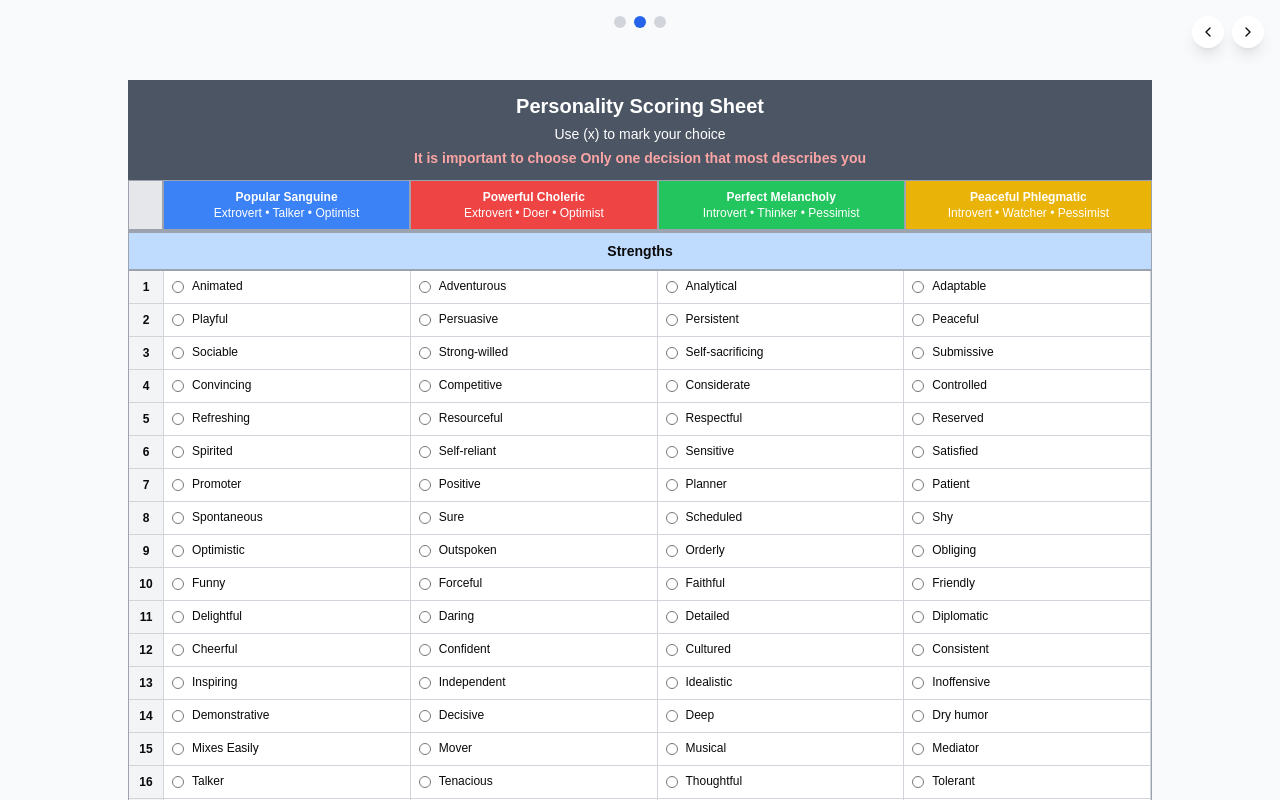
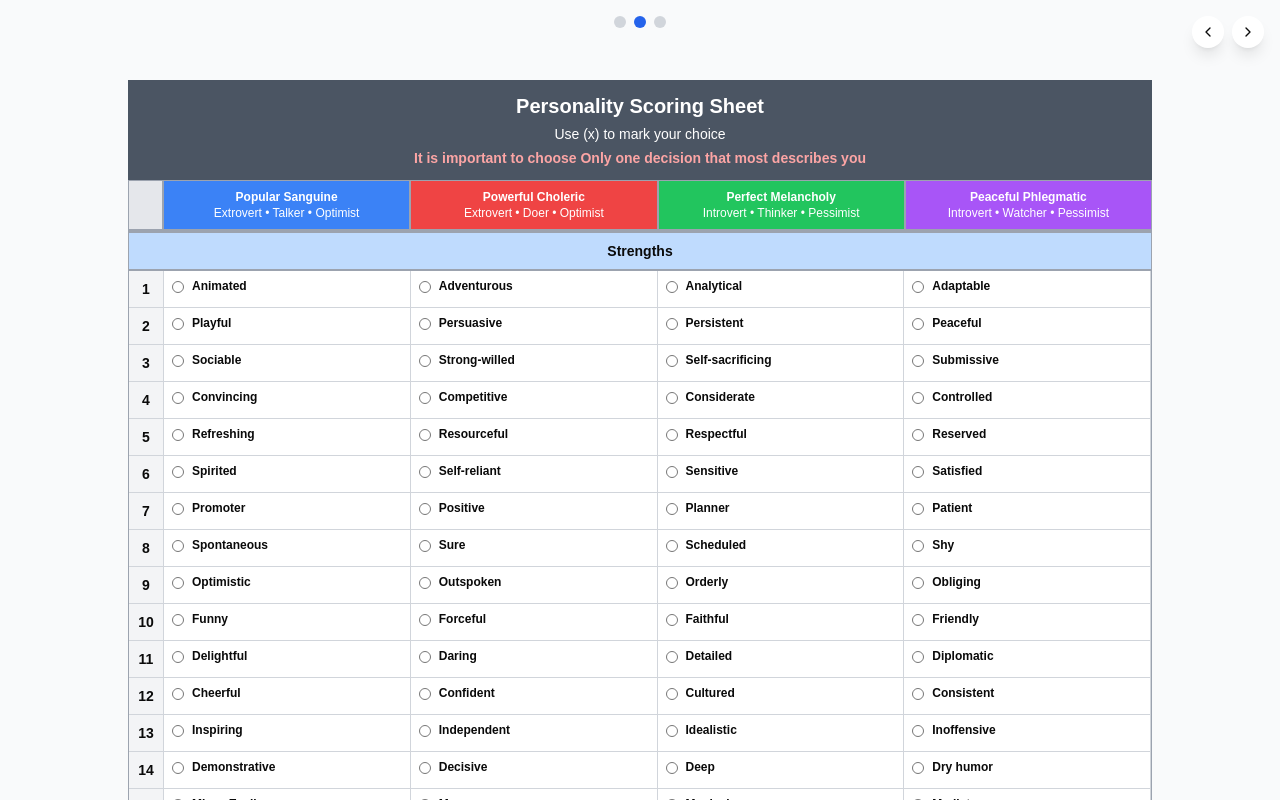
Before and after one commit to Thequam/Mobil-Phone--personality-plus-app, a Next.js app: page / in a window 1280 px wide. Built offline with nearby package versions, Linux system fonts and the light colour scheme.

Commit message:
style: enhance readability on assessment page
Increase row number font size and bold trait descriptions.

Co-authored-by: Kwame <26202878+Thequam@users.noreply.github.com>

```diff
--- a/app/page.tsx
+++ b/app/page.tsx
@@ -846,7 +846,7 @@ export default function PersonalityPlusApp() {
         <div className="grid grid-cols-1 lg:grid-cols-2 gap-4 sm:gap-8 items-center">
           {/* Radar Chart */}
           <div className="flex flex-col items-center">
-            <h4 className="text-sm sm:text-base font-semibold mb-3 sm:mb-4 text-gray-700">Radar View</h4>
+            <h4 className="text-sm sm:text-base font-semibold mb-1 sm:mb-2 text-gray-700">Radar View</h4>
             <div className="relative flex justify-center px-12 py-8">
               <svg width="240" height="240" viewBox="0 0 200 200" className="mb-3 sm:mb-4 sm:w-[270px] sm:h-[270px]">
                 {/* Grid lines */}
@@ -938,7 +938,7 @@ export default function PersonalityPlusApp() {
 
           {/* Vertical Bar Chart */}
           <div className="flex flex-col items-center">
-            <h4 className="text-sm sm:text-base font-semibold mb-3 sm:mb-4 text-gray-700">Bar Chart View</h4>
+            <h4 className="text-sm sm:text-base font-semibold mb-1 sm:mb-2 text-gray-700">Bar Chart View</h4>
             <div className="w-full max-w-xs sm:max-w-sm flex justify-center">
               <svg width="100%" height="250" viewBox="0 0 280 250" className="mb-3 sm:mb-4 sm:h-[300px]">
                 {/* Grid lines */}
@@ -1018,10 +1018,10 @@ export default function PersonalityPlusApp() {
                 style={{ backgroundColor: temperamentColors[temperament as keyof typeof temperamentColors] }}
               />
               <div className="flex flex-col min-w-0">
-                <div className="text-[8px] sm:text-[10px] font-medium leading-tight truncate">
+                <div className="text-[6px] sm:text-[8px] font-medium leading-tight truncate">
                   {temperamentNames[temperament as keyof typeof temperamentNames]}
                 </div>
-                <div className="text-xs sm:text-sm font-bold text-center">{score}</div>
+                <div className="text-[10px] sm:text-xs font-bold text-center">{score}</div>
               </div>
             </div>
           ))}
@@ -1102,26 +1102,38 @@ export default function PersonalityPlusApp() {
               style={{ gridTemplateColumns: "35px 0.9fr 0.9fr 0.9fr 0.9fr" }}
             >
               <div className="bg-gray-200 border border-gray-400 p-1 sm:p-2 text-center font-bold text-[8px] sm:text-sm"></div>
-              <div className="bg-blue-500 text-white border border-gray-400 p-1 sm:p-2 text-center font-bold text-[8px] sm:text-xs">
+              <div
+                className="text-white border border-gray-400 p-1 sm:p-2 text-center font-bold text-[8px] sm:text-xs"
+                style={{ backgroundColor: temperamentColors.sanguine }}
+              >
                 Popular Sanguine
                 <br />
                 <span className="text-[7px] sm:text-xs font-normal hidden sm:inline">
                   Extrovert • Talker • Optimist
                 </span>
               </div>
-              <div className="bg-red-500 text-white border border-gray-400 p-1 sm:p-2 text-center font-bold text-[8px] sm:text-xs">
+              <div
+                className="text-white border border-gray-400 p-1 sm:p-2 text-center font-bold text-[8px] sm:text-xs"
+                style={{ backgroundColor: temperamentColors.choleric }}
+              >
                 Powerful Choleric
                 <br />
                 <span className="text-[7px] sm:text-xs font-normal hidden sm:inline">Extrovert • Doer • Optimist</span>
               </div>
-              <div className="bg-green-500 text-white border border-gray-400 p-1 sm:p-2 text-center font-bold text-[8px] sm:text-xs">
+              <div
+                className="text-white border border-gray-400 p-1 sm:p-2 text-center font-bold text-[8px] sm:text-xs"
+                style={{ backgroundColor: temperamentColors.melancholy }}
+              >
                 Perfect Melancholy
                 <br />
                 <span className="text-[7px] sm:text-xs font-normal hidden sm:inline">
                   Introvert • Thinker • Pessimist
                 </span>
               </div>
-              <div className="bg-yellow-500 text-white border border-gray-400 p-1 sm:p-2 text-center font-bold text-[8px] sm:text-xs">
+              <div
+                className="text-white border border-gray-400 p-1 sm:p-2 text-center font-bold text-[8px] sm:text-xs"
+                style={{ backgroundColor: temperamentColors.phlegmatic }}
+              >
                 Peaceful Phlegmatic
                 <br />
                 <span className="text-[7px] sm:text-xs font-normal hidden sm:inline">
@@ -1143,7 +1155,7 @@ export default function PersonalityPlusApp() {
                   className="grid border-b border-gray-300"
                   style={{ gridTemplateColumns: "35px 0.9fr 0.9fr 0.9fr 0.9fr" }}
                 >
-                  <div className="bg-gray-100 border-r border-gray-300 p-1 sm:p-2 text-center font-bold text-[5px] sm:text-xs flex items-center justify-center">
+                  <div className="bg-gray-100 border-r border-gray-300 p-1 sm:p-2 text-center font-bold text-[6px] sm:text-sm flex items-center justify-center">
                     {index + 1}
                   </div>
                   {Object.entries(row).map(([temperament, trait]) => (
@@ -1160,7 +1172,7 @@ export default function PersonalityPlusApp() {
                           onChange={() => handleSelection(index, temperament)}
                           className="w-2 h-2 sm:w-3 sm:h-3 flex-shrink-0 mt-0.5"
                         />
-                        <span className="flex-1 leading-tight break-words hyphens-auto">{trait}</span>
+                        <span className="flex-1 leading-tight break-words hyphens-auto font-bold">{trait}</span>
                       </label>
                     </div>
                   ))}
@@ -1210,7 +1222,7 @@ export default function PersonalityPlusApp() {
                   className="grid border-b border-gray-300"
                   style={{ gridTemplateColumns: "35px 0.9fr 0.9fr 0.9fr 0.9fr" }}
                 >
-                  <div className="bg-gray-100 border-r border-gray-300 p-1 sm:p-2 text-center font-bold text-[5px] sm:text-xs flex items-center justify-center">
+                  <div className="bg-gray-100 border-r border-gray-300 p-1 sm:p-2 text-center font-bold text-[6px] sm:text-sm flex items-center justify-center">
                     {index + 21}
                   </div>
                   {Object.entries(row).map(([temperament, trait]) => (
@@ -1227,7 +1239,7 @@ export default function PersonalityPlusApp() {
                           onChange={() => handleSelection(index + 20, temperament)}
                           className="w-2 h-2 sm:w-3 sm:h-3 flex-shrink-0 mt-0.5"
                         />
-                        <span className="flex-1 leading-tight break-words hyphens-auto">{trait}</span>
+                        <span className="flex-1 leading-tight break-words hyphens-auto font-bold">{trait}</span>
                       </label>
                     </div>
                   ))}
```
